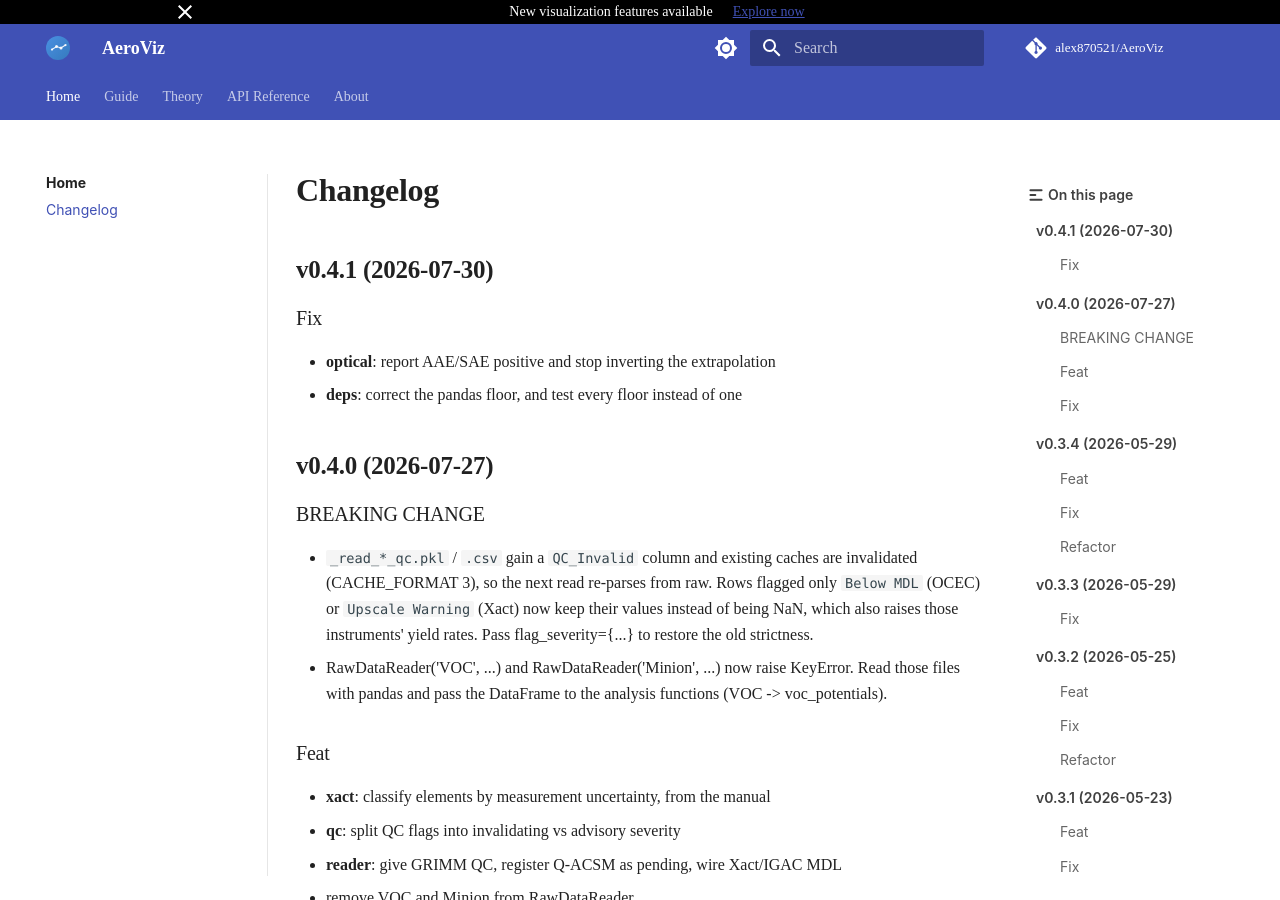
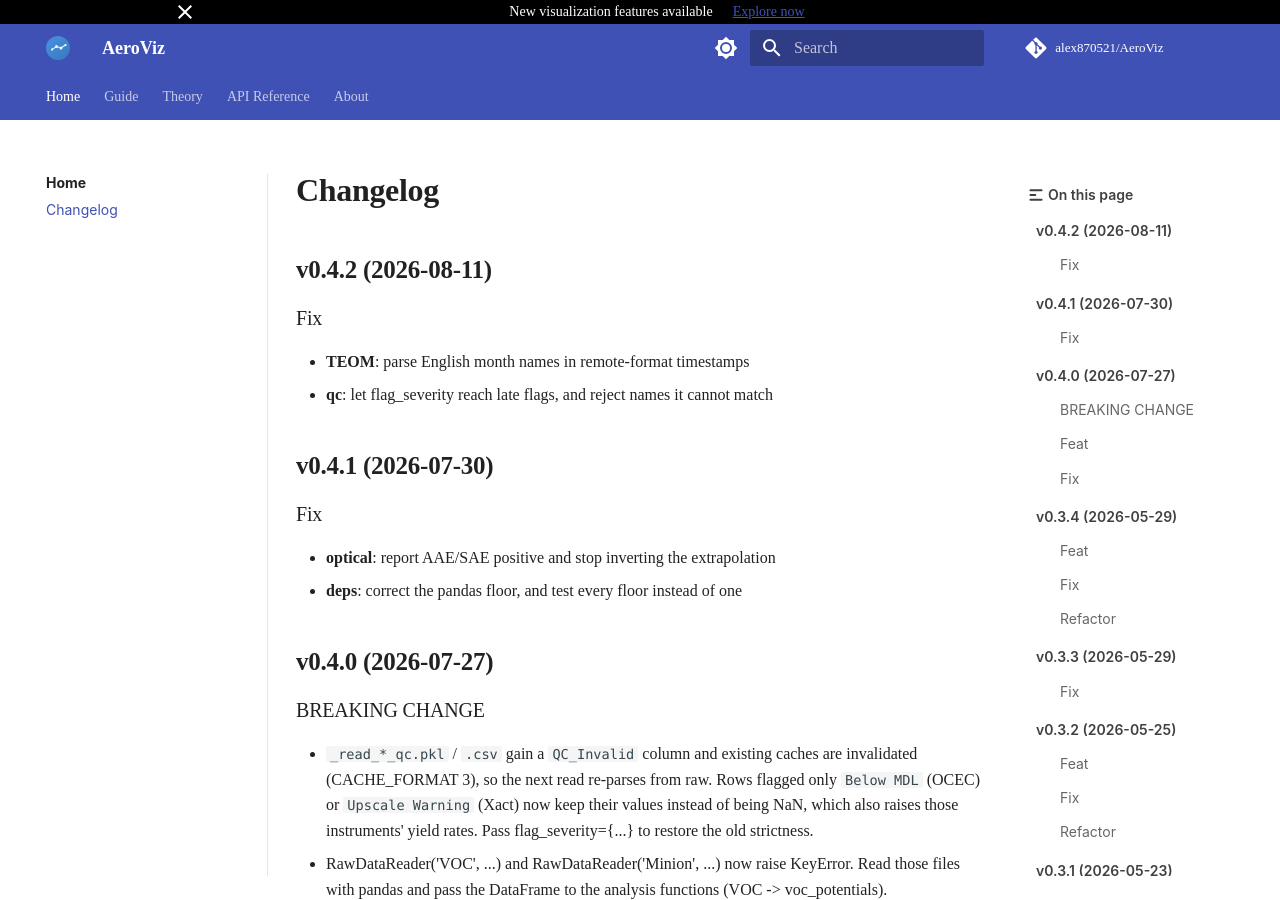
Before and after one commit to Alex870521/AeroViz, an MkDocs documentation site: the page built from docs/CHANGELOG.md, in a window 1280 px wide and 900 px high. Built offline with MkDocs 1.6.1 and Material for MkDocs 9.7.7, drawn with Linux system fonts in a browser that asks for light colours; some web fonts are replaced; comment, search, counter and statistics services are not loaded.

Commit message:
bump: version 0.4.1 → 0.4.2

```diff
--- a/docs/CHANGELOG.md
+++ b/docs/CHANGELOG.md
@@ -1,3 +1,10 @@
+## v0.4.2 (2026-08-11)
+
+### Fix
+
+- **TEOM**: parse English month names in remote-format timestamps
+- **qc**: let flag_severity reach late flags, and reject names it cannot match
+
 ## v0.4.1 (2026-07-30)
 
 ### Fix
--- a/pyproject.toml
+++ b/pyproject.toml
@@ -9,7 +9,7 @@ build-backend = "mesonpy"
 
 [project]
 name = "AeroViz"
-version = "0.4.1"
+version = "0.4.2"
 description = "Aerosol data processing and visualization toolkit. Read, QC, and analyze data from SMPS, APS, AE33, TEOM, Nephelometer, XRF, and 15+ atmospheric instruments."
 authors = [{ name = "Alex Chan", email = "alex870521@gmail.com" }]
 license = { text = "MIT" }
```
